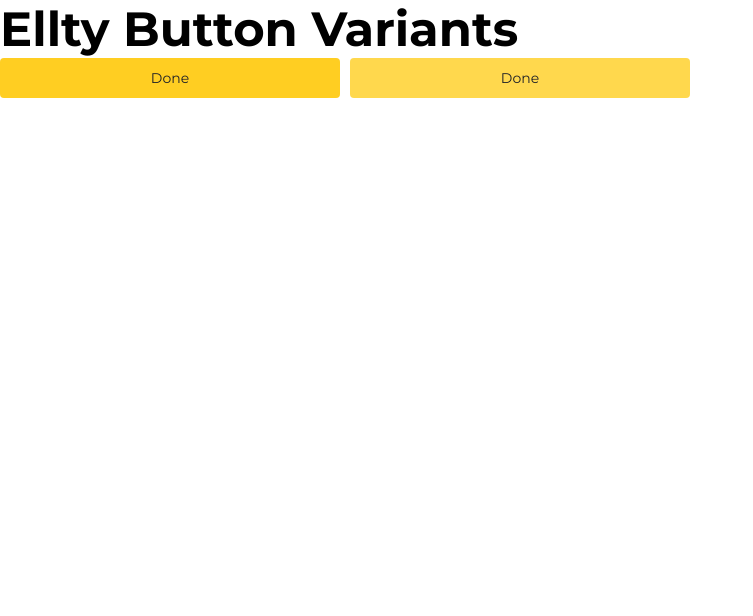
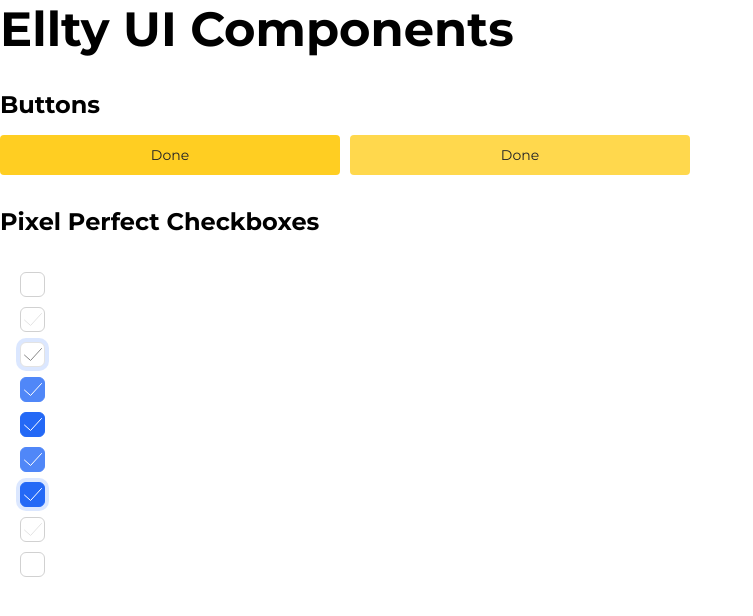
Before and after one commit to shahreaz0/ellty-round-1, a Next.js app: page / in a window 1280 px wide. Shown: the top 616 px of the page, without its empty margins (0-753 px from the left). Built offline with nearby package versions, Linux system fonts and the light colour scheme.

Commit message:
feat: Add Checkbox component with multiple variants.

```diff
--- a/app/page.tsx
+++ b/app/page.tsx
@@ -1,21 +1,41 @@
 import { Button } from "@/components/ui/button/button";
+import { Checkbox } from "@/components/ui/checkbox/checkbox";
 import styles from "./page.module.css";
-// import { Button } from "@/components/ui/button/button";
 
 export default function Home() {
   return (
     <main className={styles.page}>
-      <h1 className={styles.title}>Ellty Button Variants</h1>
+      <h1 className={styles.title}>Ellty UI Components</h1>
 
+      <section style={{ marginTop: "2rem" }}>
+        <h2 style={{ marginBottom: "1rem" }}>Buttons</h2>
+        <div style={{ display: "flex", gap: "10px" }}>
+          <Button>Done</Button>
+          <Button variant="secondary">Done</Button>
+        </div>
+      </section>
+
+      <section style={{ marginTop: "2rem" }}>
+        <h2 style={{ marginBottom: "1rem" }}>Pixel Perfect Checkboxes</h2>
         <div
           style={{
             display: "flex",
+            flexDirection: "column",
             gap: "10px",
+            padding: "20px",
           }}
         >
-        <Button>Done</Button>
-        <Button variant="secondary">Done</Button>
+          <Checkbox />
+          <Checkbox variant="lightGray" defaultChecked />
+          <Checkbox variant="mediumGray" defaultChecked focused />
+          <Checkbox variant="blue" defaultChecked />
+          <Checkbox variant="darkBlue" defaultChecked />
+          <Checkbox variant="blue" defaultChecked />
+          <Checkbox variant="darkBlue" defaultChecked focused />
+          <Checkbox variant="lightGray" defaultChecked />
+          <Checkbox />
         </div>
+      </section>
     </main>
   );
 }
--- /dev/null
+++ b/components/ui/checkbox/checkbox.module.css
@@ -0,0 +1,104 @@
+.base {
+  display: inline-flex;
+  align-items: center;
+  gap: 8px;
+  cursor: pointer;
+  user-select: none;
+  position: relative;
+}
+
+.input {
+  position: absolute;
+  opacity: 0;
+  cursor: pointer;
+  height: 0;
+  width: 0;
+}
+
+.box {
+  width: 25px;
+  height: 25px;
+  border-radius: 6px;
+  transition: all 0.2s ease;
+  display: flex;
+  align-items: center;
+  justify-content: center;
+  border: 1px solid #bdbdbd;
+  background-color: #fff;
+  flex-shrink: 0;
+}
+
+.checkmark {
+  opacity: 0;
+  transition: opacity 0.2s ease;
+  stroke: currentColor;
+}
+
+.input:checked + .box .checkmark {
+  opacity: 1;
+}
+
+/* Variants */
+
+.default {
+  border-color: #d1d1d1;
+  color: #c1c1c1;
+}
+
+.default:hover {
+  border-color: #b1b1b1;
+}
+
+.blue {
+  border-color: #d1d1d1;
+  color: #fff;
+}
+
+.input:checked + .box.blue {
+  background-color: #5087f8;
+  border-color: #5087f8;
+}
+
+.blue:hover {
+  border-color: #5087f8;
+}
+
+.darkBlue {
+  border-color: #d1d1d1;
+  color: #fff;
+}
+
+.input:checked + .box.darkBlue {
+  background-color: #2469f6;
+  border-color: #2469f6;
+}
+
+.darkBlue:hover {
+  border-color: #2469f6;
+}
+
+.lightGray {
+  border-color: #d1d1d1;
+  color: #e3e3e3;
+}
+
+.mediumGray {
+  border-color: #e3e3e3;
+  color: #878787;
+}
+
+.input:focus-visible + .box {
+  box-shadow: 0 0 0 3px rgba(75, 137, 255, 0.2);
+  border-color: #4b89ff;
+}
+
+.box.focused {
+  box-shadow: 0 0 0 4px rgba(75, 137, 255, 0.2);
+  /* border-color: #4b89ff; */
+}
+
+.label {
+  font-family: var(--font-montserrat);
+  font-size: 14px;
+  color: #1f2128;
+}
--- /dev/null
+++ b/components/ui/checkbox/checkbox.tsx
@@ -0,0 +1,61 @@
+import { cva, type VariantProps } from "class-variance-authority";
+import type { ComponentProps } from "react";
+import styles from "./checkbox.module.css";
+
+const checkboxVariants = cva(styles.box, {
+  variants: {
+    variant: {
+      default: styles.default,
+      blue: styles.blue,
+      darkBlue: styles.darkBlue,
+      lightGray: styles.lightGray,
+      mediumGray: styles.mediumGray,
+    },
+    focused: {
+      true: styles.focused,
+      false: "",
+    },
+  },
+  defaultVariants: {
+    variant: "default",
+    focused: false,
+  },
+});
+
+function Checkbox({
+  className,
+  variant,
+  focused,
+  label,
+  ref,
+  ...props
+}: ComponentProps<"input"> &
+  VariantProps<typeof checkboxVariants> & {
+    label?: string;
+  }) {
+  return (
+    <label className={styles.base}>
+      <input type="checkbox" className={styles.input} ref={ref} {...props} />
+      <div className={checkboxVariants({ variant, focused, className })}>
+        <svg
+          width="18"
+          height="13"
+          viewBox="0 0 18 13"
+          fill="none"
+          xmlns="http://www.w3.org/2000/svg"
+          className={styles.checkmark}
+        >
+          <title>Checked</title>
+          <path
+            d="M0.5 7.1L6.53451 12.4672C6.55497 12.4854 6.58626 12.4837 6.6047 12.4635L17.5 0.5"
+            stroke="currentColor"
+            strokeLinecap="round"
+          />
+        </svg>
+      </div>
+      {label && <span className={styles.label}>{label}</span>}
+    </label>
+  );
+}
+
+export { Checkbox };
```
Lines whose indentation alone changed are shown as unchanged.
